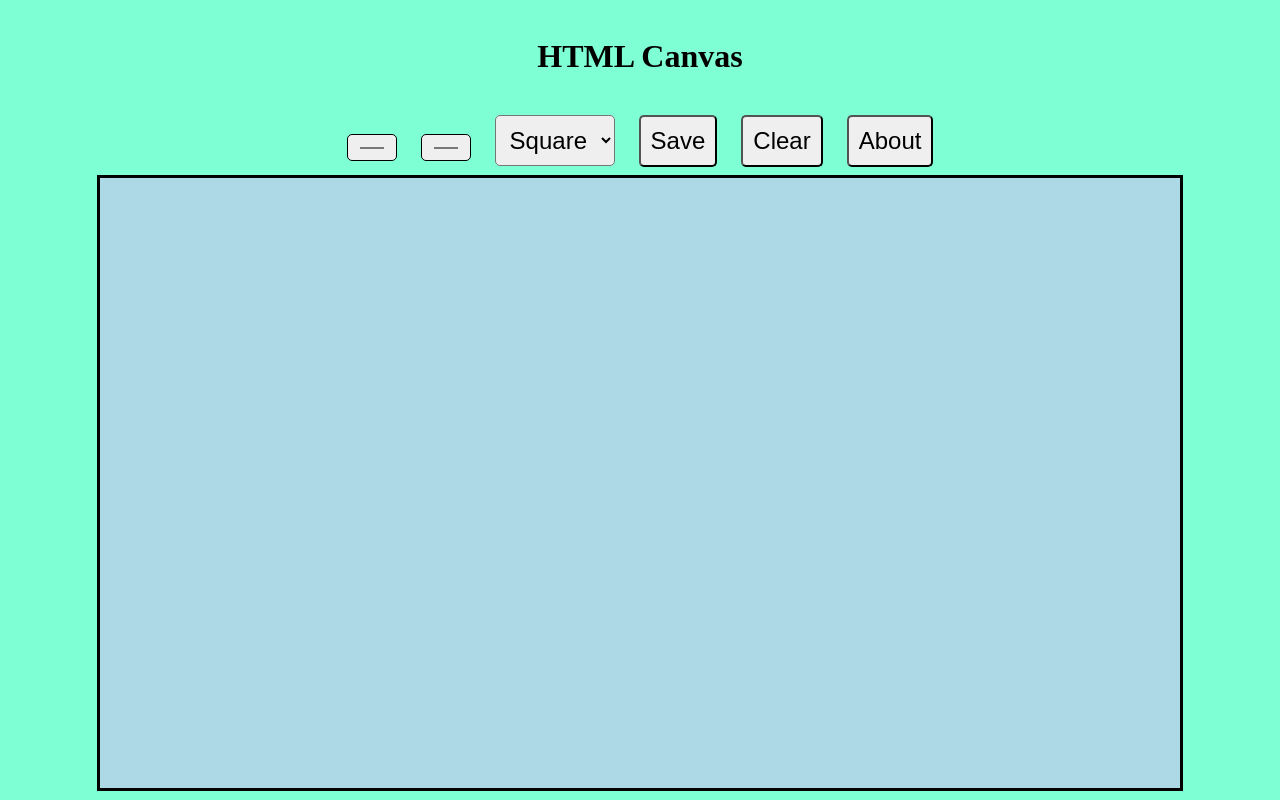
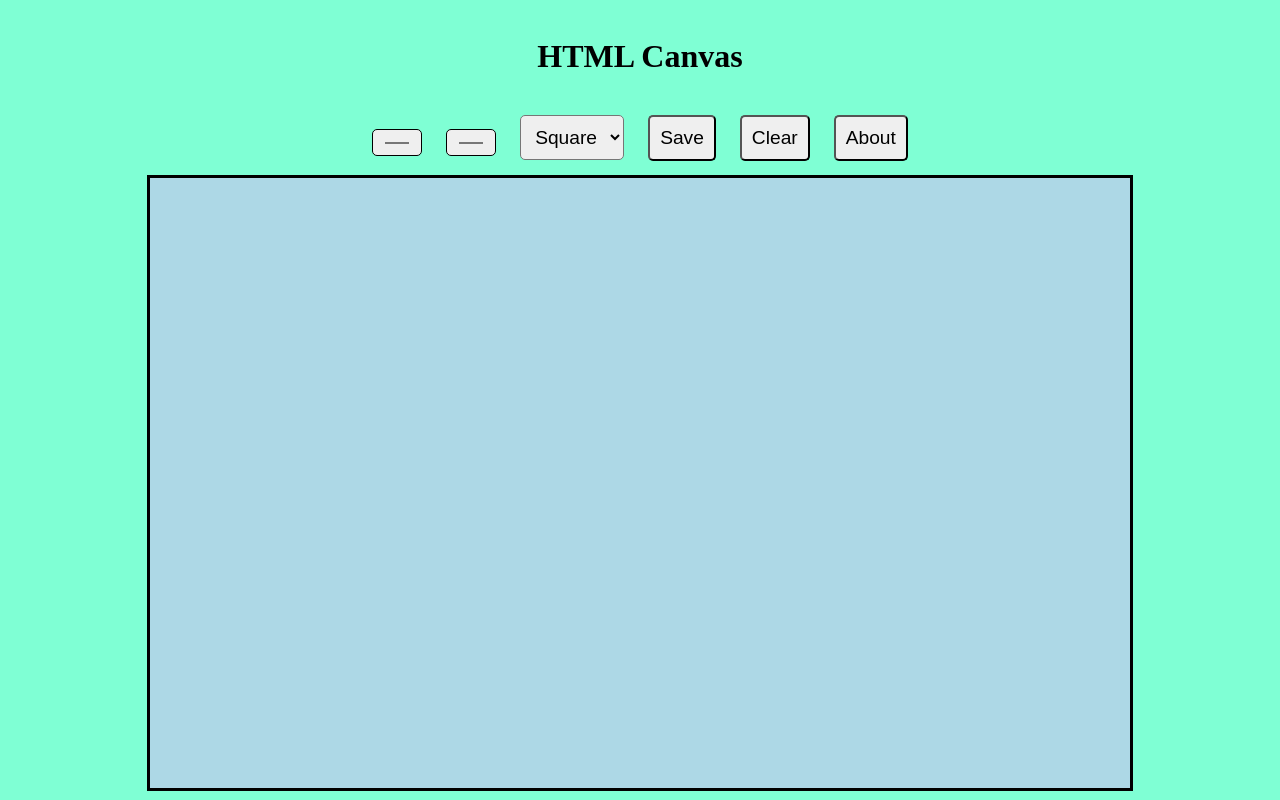
Before and after one commit to sggv950/ex-canvas-d28, a plain HTML site: page index.html in a window 1280 px wide. Drawn offline with Linux system fonts and the light colour scheme.

Commit message:
comp canvas proj

```diff
--- a/css/main.css
+++ b/css/main.css
@@ -32,7 +32,7 @@ a {
 }
 
 button, input, select{
-    font-size: 1.5em;
+    font-size: 1.2em;
     padding: 10px;
     margin: 0 10px 10px 10px;
     border-radius: 5px;
--- a/index.html
+++ b/index.html
@@ -24,7 +24,7 @@
         <button>About</button>
     </div>
     <div class="container">
-        <canvas id="main-canvas" width="1080" height="610" onmousemove="draw(event)" onmousedown="onMouseDown()" onmouseup="onMouseUp()""></canvas>
+        <canvas id="main-canvas" width="980" height="610" onmousemove="draw(event)" onmousedown="onMouseDown()" onmouseup="onMouseUp()""></canvas>
     </div>
 
     <script src="js/utils.js"></script>
```
Also changed, not shown: 1 other file.
